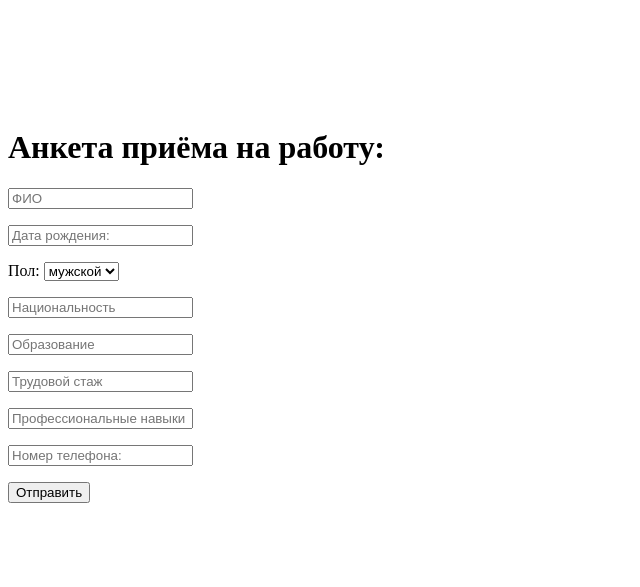
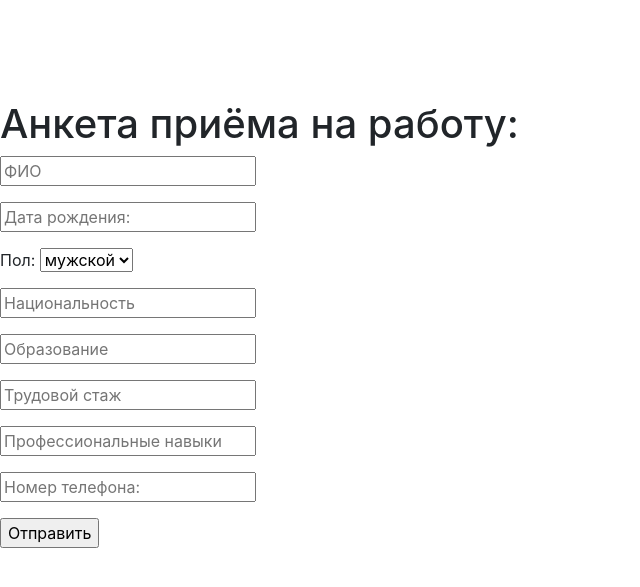
Before and after one commit to savenkov-hub/web-alekseev955, a Flask app: page / in a window 1280 px wide. Shown: the top 587 px of the page, without its empty margins (0-640 px from the left). Run offline with Flask 2, Linux system fonts and the light colour scheme; some libraries are stand-ins or nearby versions.

Commit message:
Подключаем стили :)

```diff
--- a/static/css/style.css
+++ b/static/css/style.css
@@ -6,7 +6,7 @@
     font-size: 16px;
 
 }
-.h1 {
+h1 {
     color: #666666;
     background: #ffffff;
     font-family: 'Roboto', sans-serif;
--- a/templates/index.html
+++ b/templates/index.html
@@ -2,7 +2,7 @@
 <html lang="ru">
 <head>
     <meta charset="UTF-8">
-    <link rel="stylesheet" href="{{ url_for('static', filename= 'css/style.css') }}">
+    <link rel="stylesheet" href="https://stackpath.bootstrapcdn.com/bootstrap/5.0.0-alpha2/css/bootstrap.min.css">
     <title>ООО "Рога и копыта"</title>
 </head>
 <body>
```
Also changed, not shown: 1 other file.
